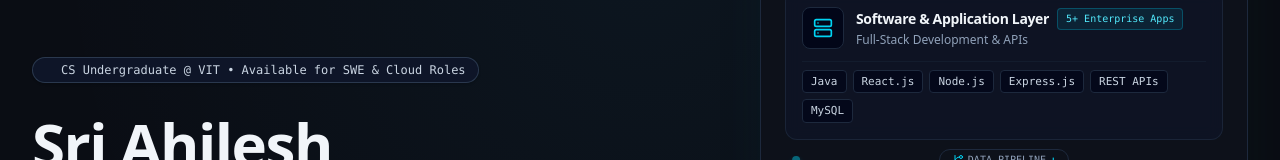
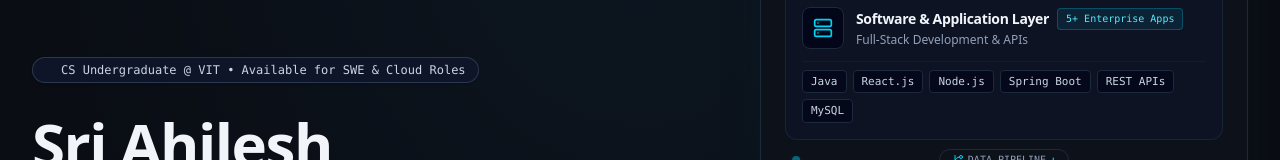
Before and after one commit to SriAhilesh/sri-portfolio, a React (Vite) app: page / in a window 1280 px wide. Shown: the part 237-397 px from the top of the page. Built offline with nearby package versions, Linux system fonts and the light colour scheme.

Commit message:
Changed Skills section

```diff
--- a/src/data/profile.js
+++ b/src/data/profile.js
@@ -30,7 +30,7 @@ export const heroArchitectureData = {
       iconName: "Server",
       accent: "from-cyan-500/20 to-blue-500/20 border-cyan-500/40 text-cyan-400",
       badgeColor: "bg-cyan-500/10 text-cyan-300 border-cyan-500/30",
-      techs: ["Java", "React.js", "Node.js", "Express.js", "REST APIs", "MySQL"],
+      techs: ["Java", "React.js", "Node.js", "Spring Boot", "REST APIs", "MySQL"],
       metrics: "5+ Enterprise Apps"
     },
     {
--- a/src/data/skills.js
+++ b/src/data/skills.js
@@ -8,7 +8,7 @@ export const skillsData = [
       { name: "Java", category: "Core Language", isPrimary: true },
       { name: "React.js", category: "Frontend" },
       { name: "Node.js", category: "Backend" },
-      { name: "Express.js", category: "Backend" },
+      { name: "Spring Boot", category: "Backend" },
       { name: "REST APIs", category: "Architecture" },
       { name: "MySQL", category: "Databases" }
     ]
```
